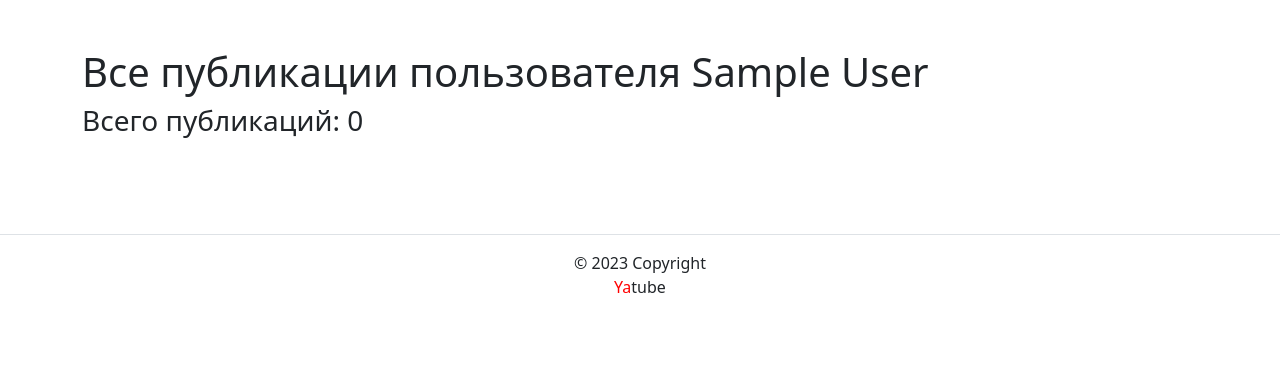
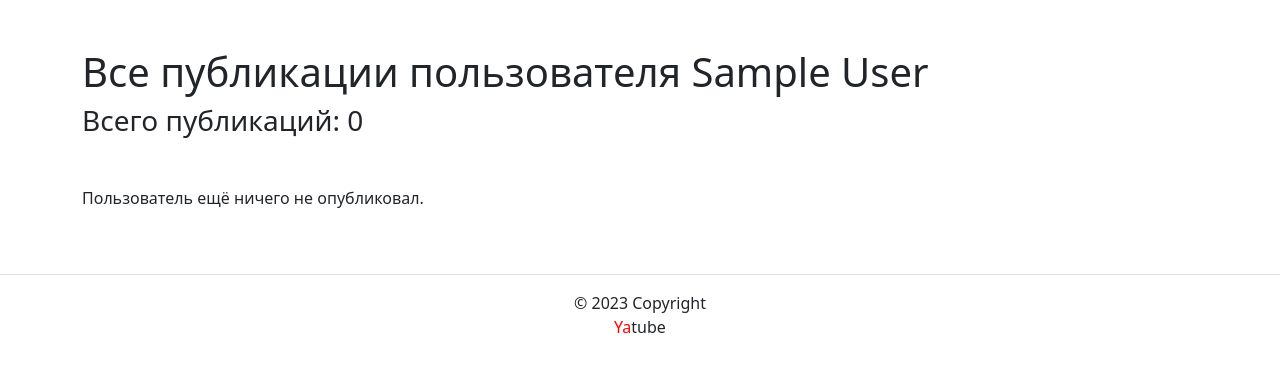
Before and after one commit to VVVas/blog_on_django, a Django app: template yatube/templates/posts/profile.html in a window 1280 px wide. Shown: the part 56-428 px from the top of the page. Run offline with Django 3.2, Linux system fonts and the light colour scheme; the template is opened without the code that fills it: values that come from a table or form of the project are taken from there, others are empty; the visitor is signed in with stand-in values (Sample User, id 1); data comes from the database, SQL or seed files in the repository; some libraries are stand-ins or nearby versions.

Commit message:
beautiful template

```diff
--- a/yatube/templates/posts/profile.html
+++ b/yatube/templates/posts/profile.html
@@ -29,6 +29,8 @@
     <a href="{% url 'posts:group_list' post.group.slug %}">все публикации сообщества {{ post.group }}</a>
   {% endif %}
   {% if not forloop.last %}<hr>{% endif %}
+  {% empty %}
+  <p>Пользователь ещё ничего не опубликовал.</p>
 {% endfor %}
 {% include 'posts/includes/paginator.html' %}
 {% endblock %}
```
